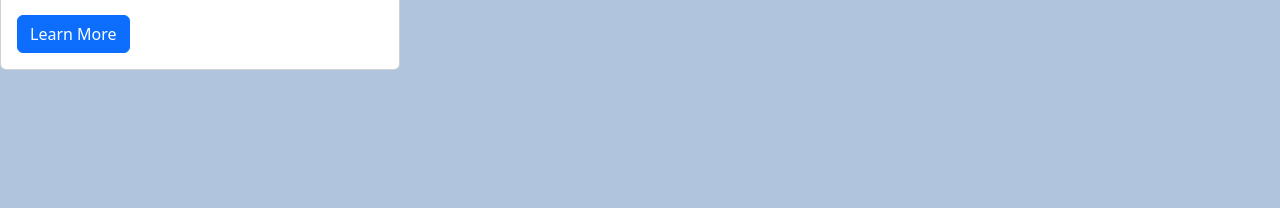
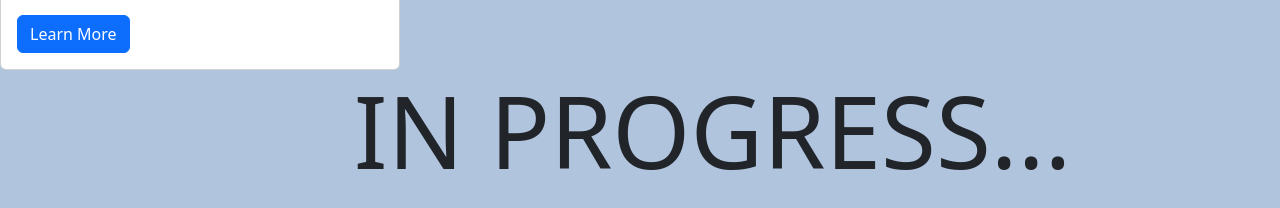
Before and after one commit to andersonlee3/Personal-Website, a React (Vite) app: page / in a window 1280 px wide. Shown: the part 1262-1470 px from the top of the page. Built offline with nearby package versions, Linux system fonts and the light colour scheme.

Commit message:
wrote in progress

```diff
--- a/src/components/Journey.css
+++ b/src/components/Journey.css
@@ -5,3 +5,7 @@
     font-family: 'Tangerine', cursive;
     font-size: 80px;
 }
+.inProgress{
+    text-align: center;
+    font-size: 100px;
+}
--- a/src/components/Journey.tsx
+++ b/src/components/Journey.tsx
@@ -8,6 +8,7 @@ const Journey = () => {
     <div>
       <h1 className="journeyH"> My Journey:</h1>
       <Card></Card>
+      <h2 className="inProgress">IN PROGRESS...</h2>
     </div>
   );
 };
```
